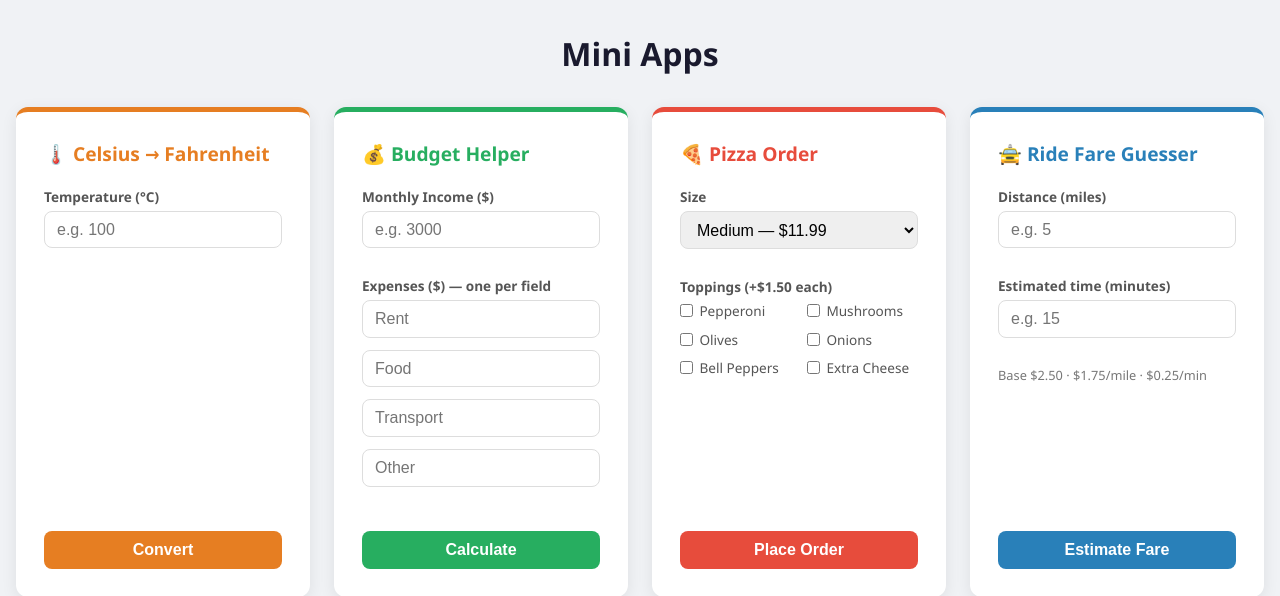
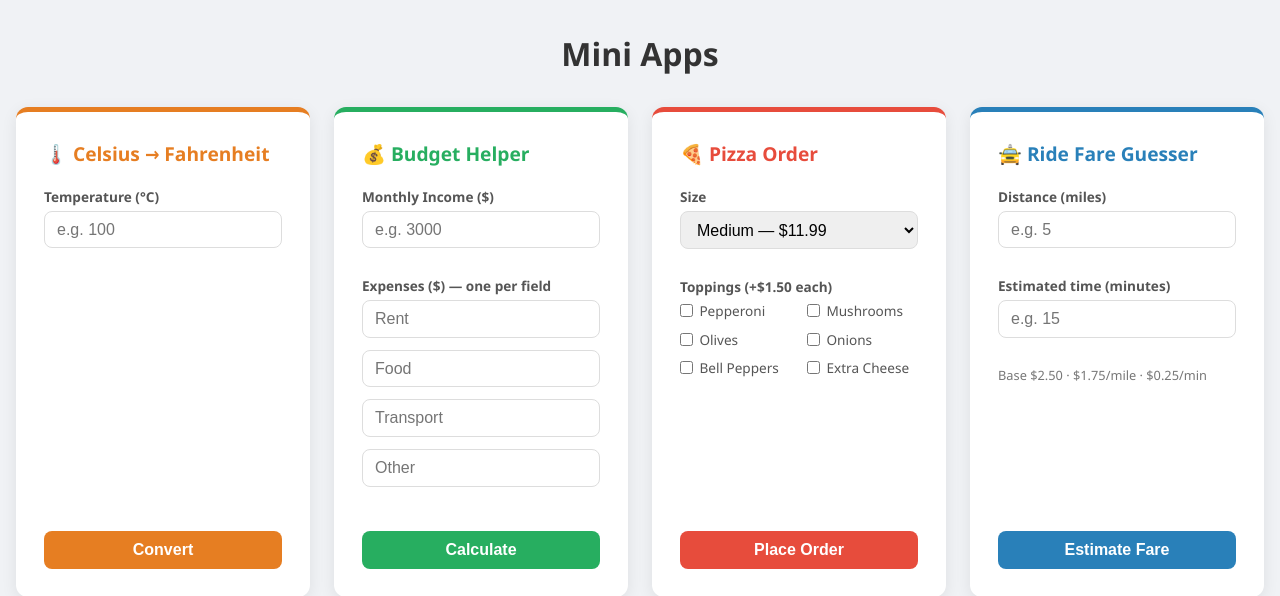
Before and after one commit to ValeriyYustunyk/PythonAnywhere, a Flask app: page / in a window 1280 px wide. Shown: the top 596 px of the page. Run offline with Flask 3, Linux system fonts and the light colour scheme.

Commit message:
Fix error

```diff
--- a/app.py
+++ b/app.py
@@ -1,3 +1,4 @@
+import os
 from flask import Flask, render_template, request, jsonify
 
 app = Flask(__name__)
--- a/templates/index.html
+++ b/templates/index.html
@@ -19,7 +19,7 @@
       text-align: center;
       font-size: 2rem;
       margin-bottom: 2rem;
-      color: #1a1a2e;
+      color: #red;
     }
 
     .grid {
```
